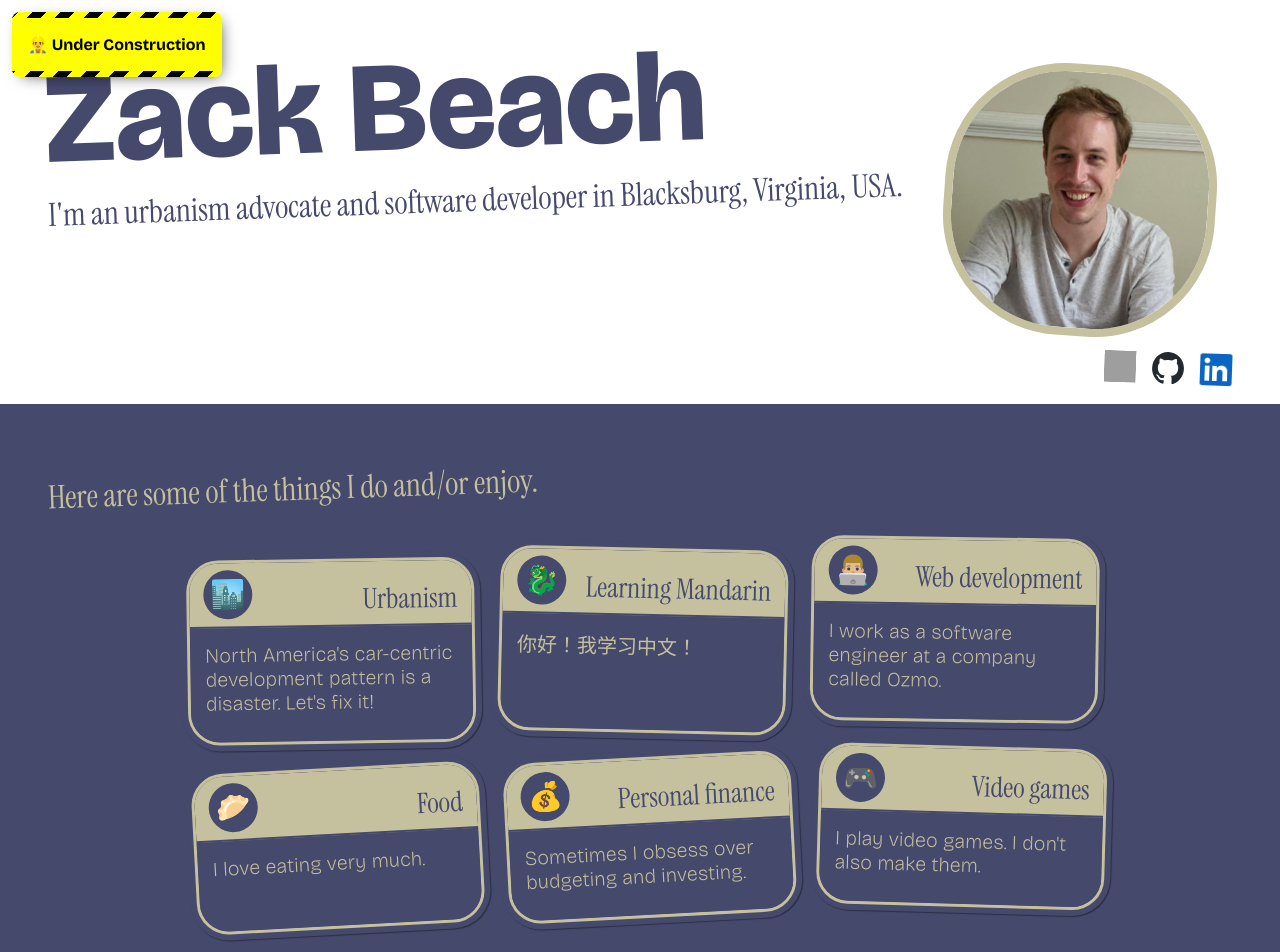
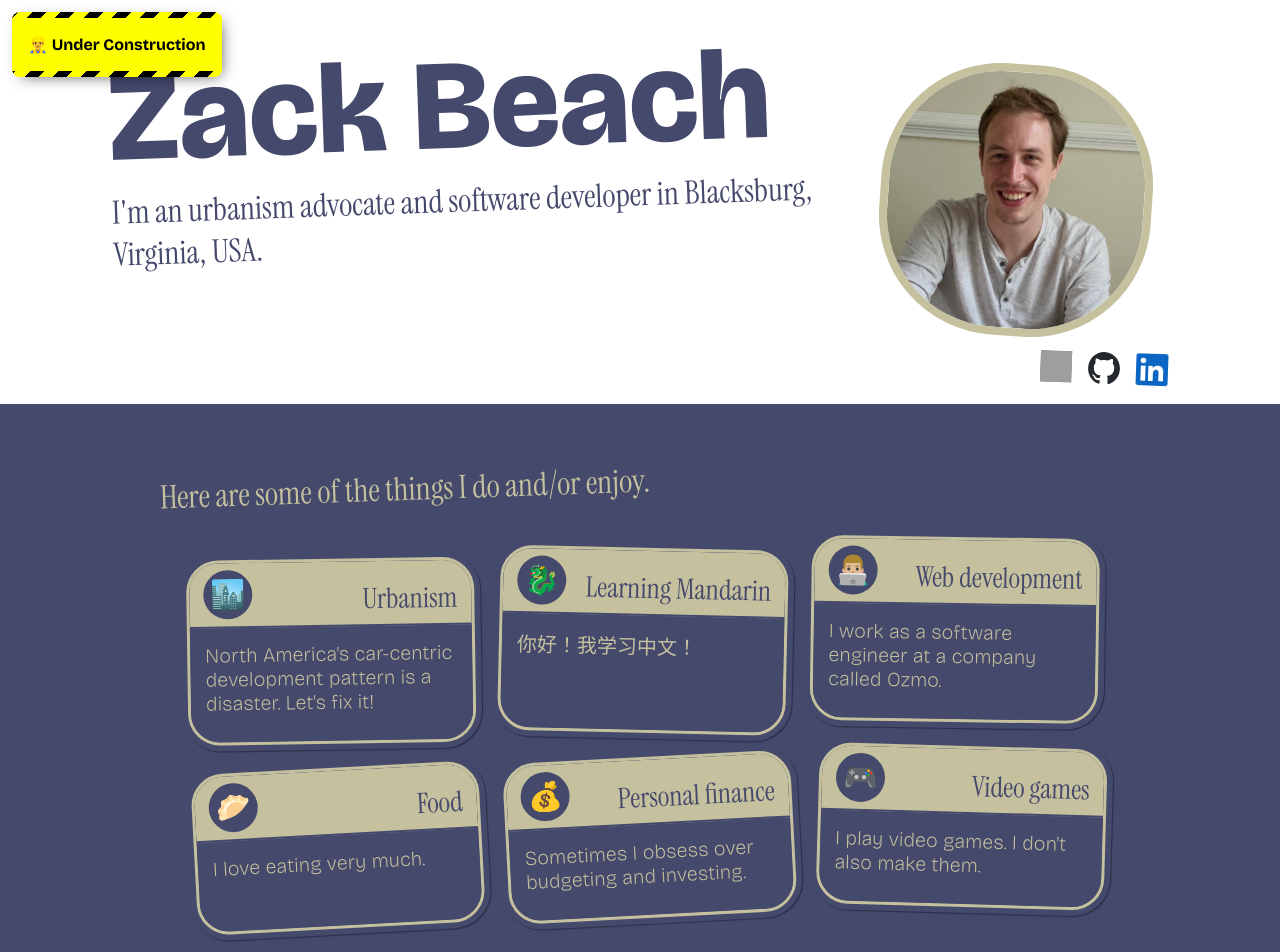
Before and after one commit to zbeach/zbeach.github.io, a React (Create React App) app: page / in a window 1280 px wide. Shown: the top 952 px of the page. Built offline with nearby package versions, Linux system fonts and the light colour scheme; grey boxes are pictures that could not be loaded.

Commit message:
Limit width. Make "under construction" sign draggable

```diff
--- a/package.json
+++ b/package.json
@@ -16,6 +16,7 @@
     "chroma-js": "^2.4.2",
     "react": "^18.2.0",
     "react-dom": "^18.2.0",
+    "react-draggable": "^4.4.6",
     "react-scripts": "5.0.1",
     "react-textfit": "^1.1.1",
     "styled-components": "^6.1.8",
--- /dev/null
+++ b/src/content.tsx
@@ -0,0 +1,9 @@
+import styled from 'styled-components';
+
+export const Content = styled.div`
+  display: flex;
+  flex-direction: column;
+  justify-content: flex-end;
+  max-width: 66em;
+  flex-grow: 1;
+`;
--- a/src/header.tsx
+++ b/src/header.tsx
@@ -3,11 +3,11 @@ import ZackImg from './images/zack.jpg';
 import InstagramIcon from './images/Instagram_Glyph_Gradient.svg';
 import GitHubMark from './images/github-mark.svg';
 import LinkedInIcon from './images/linkedin.png';
+import { Content } from './content';
 
 const Style = styled.div`
   display: flex;
-  flex-direction: column;
-  justify-content: flex-end;
+  justify-content: center;
   padding: 3em 3em 1em 3em;
   background-color: #fff;
 `;
@@ -102,6 +102,7 @@ const ExternalLinks = styled.div`
 
 export const Header = () => (
   <Style>
+    <Content>
       <MainArea>
         <TextArea>
           <NameHeader>{'Zack Beach'}</NameHeader>
@@ -123,5 +124,6 @@ export const Header = () => (
           <img src={LinkedInIcon} />
         </a>
       </ExternalLinks>
+    </Content>
   </Style>
 );
--- a/src/page-body.tsx
+++ b/src/page-body.tsx
@@ -1,5 +1,6 @@
 import styled from 'styled-components';
 import { Section } from './section';
+import { Content } from './content';
 
 const Style = styled.div`
   flex-grow: 1;
@@ -38,6 +39,7 @@ const InterestsAndWork = styled.div`
 `;
 
 export const PageBody = () => (
+  <Content>
     <Style>
       <Preface>{'Here are some of the things I do and/or enjoy.'}</Preface>
       <InterestsAndWork>
@@ -56,7 +58,11 @@ export const PageBody = () => (
           header='Web development'
           description='I work as a software engineer at a company called Ozmo.'
         />
-      <Section icon='🥟' header='Food' description='I love eating very much.' />
+        <Section
+          icon='🥟'
+          header='Food'
+          description='I love eating very much.'
+        />
         <Section
           icon='💰'
           header='Personal finance'
@@ -69,4 +75,5 @@ export const PageBody = () => (
         />
       </InterestsAndWork>
     </Style>
+  </Content>
 );
--- a/src/page.tsx
+++ b/src/page.tsx
@@ -2,6 +2,7 @@ import styled from 'styled-components';
 import { Header } from './header';
 import { PageBody } from './page-body';
 import { UnderConstruction } from './under-construction';
+import { Content } from './content';
 
 const Style = styled.div`
   display: flex;
@@ -10,10 +11,17 @@ const Style = styled.div`
   background-color: var(--primary-color);
 `;
 
+const Centered = styled.div`
+  display: flex;
+  justify-content: center;
+`;
+
 export const Page = () => (
   <Style>
     <Header />
-    <PageBody />
+    <Centered>
+      <PageBody />
+    </Centered>
 
     <UnderConstruction />
   </Style>
--- a/src/under-construction.tsx
+++ b/src/under-construction.tsx
@@ -1,3 +1,4 @@
+import Draggable from 'react-draggable';
 import styled from 'styled-components';
 
 const StripedBorder = styled.div`
@@ -23,7 +24,7 @@ const StripedBorder = styled.div`
   );
 `;
 
-const Style = styled.div`
+const Inside = styled.div`
   position: relative;
   background: yellow;
   display: flex;
@@ -32,12 +33,15 @@ const Style = styled.div`
   font-size: 0.5em;
   font-family: 'Bricolage Grotesque';
   padding: 0.75em 2em;
+  cursor: grab;
 `;
 
 export const UnderConstruction = () => (
-  <StripedBorder>
-    <Style>
-      <h1>👷‍♂️ Under Construction</h1>
-    </Style>
-  </StripedBorder>
+  <Draggable>
+    <StripedBorder>
+      <Inside>
+        <h1>👷‍♂️ Under Construction</h1>
+      </Inside>
+    </StripedBorder>
+  </Draggable>
 );
```
Also changed, not shown: 1 other file (tests, documents, lock files or other folders). Lines whose indentation alone changed are shown as unchanged.
